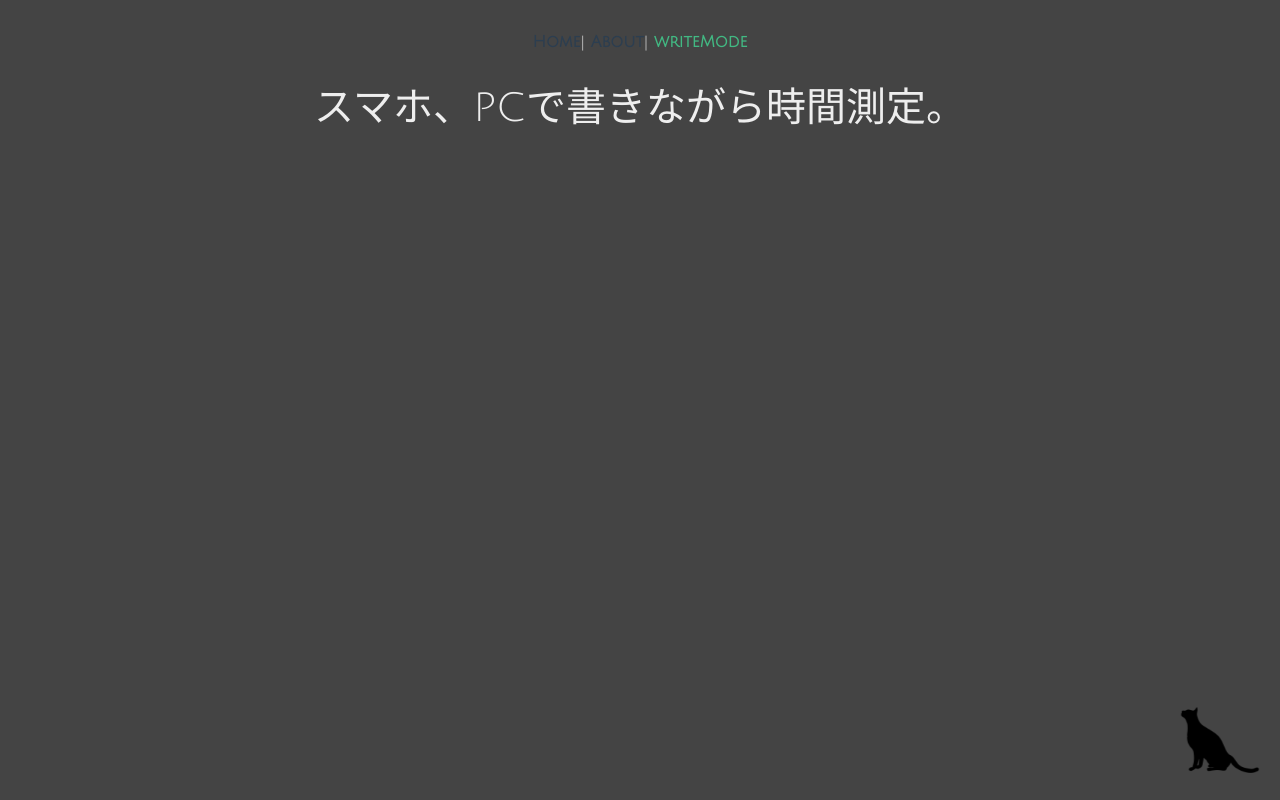
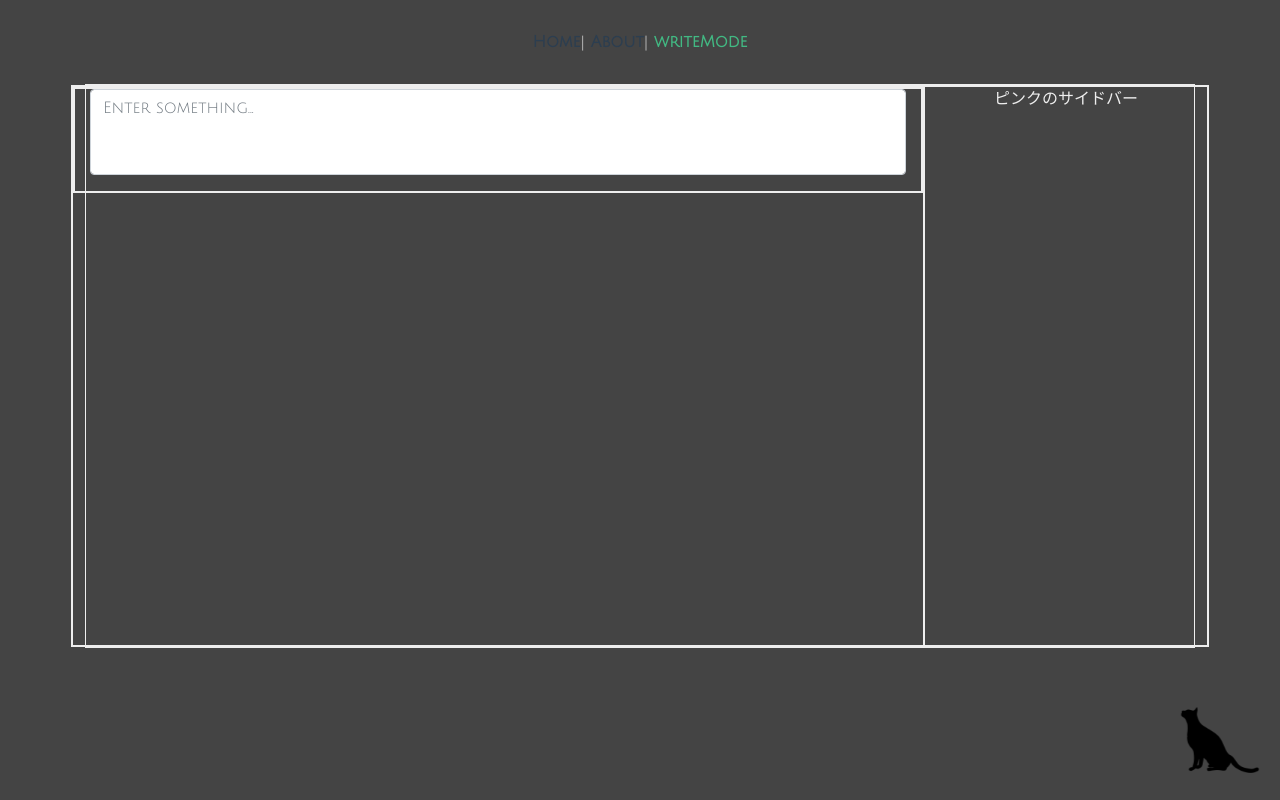
Before and after one commit to kuri-Maron/timer60s-v4, a Vue app: page /writeMode in a window 1280 px wide. Built offline with nearby package versions, Linux system fonts and the light colour scheme; what vue-awesome-countdown would draw is missing.

Commit message:
add: 文章入力エリアとタイマーエリアの分割

```diff
--- a/src/views/writeMode.vue
+++ b/src/views/writeMode.vue
@@ -1,10 +1,48 @@
 <template>
-    <h1>スマホ、PCで書きながら時間測定。</h1>
+  <div>
+    <!-- <h1>スマホ、PCで書きながら時間測定。</h1> -->
+    <!-- <div class="container"> -->
+    <div class="row">
+      <div class="col-9">
+        <div class="row">
+          <div class="col">
+            <b-form-textarea
+              id="textarea"
+              v-model="text"
+              placeholder="Enter something..."
+              rows="3"
+              max-rows="6"
+            ></b-form-textarea>
+
+            <pre class="mt-3 mb-0">{{ text }}</pre>
+          </div>
+        </div>
+      </div>
+      <div class="col-3 sideArea">ピンクのサイドバー</div>
+    </div>
+  </div>
+  <!-- </div> -->
 </template>
 
 <script>
 export default {
-    name: 'writeMode',
-    // components: {}
+  name: "writeMode",
+   data() {
+      return {
+        text: ''
+      }
+    }
+  // components: {}
+};
+</script>
+
+<style scoped>
+div {
+  border: 1px solid;
 }
-</script>
+
+.sideArea {
+  min-height: 70vh;
+  max-height: 75vh;
+}
+</style>
```
